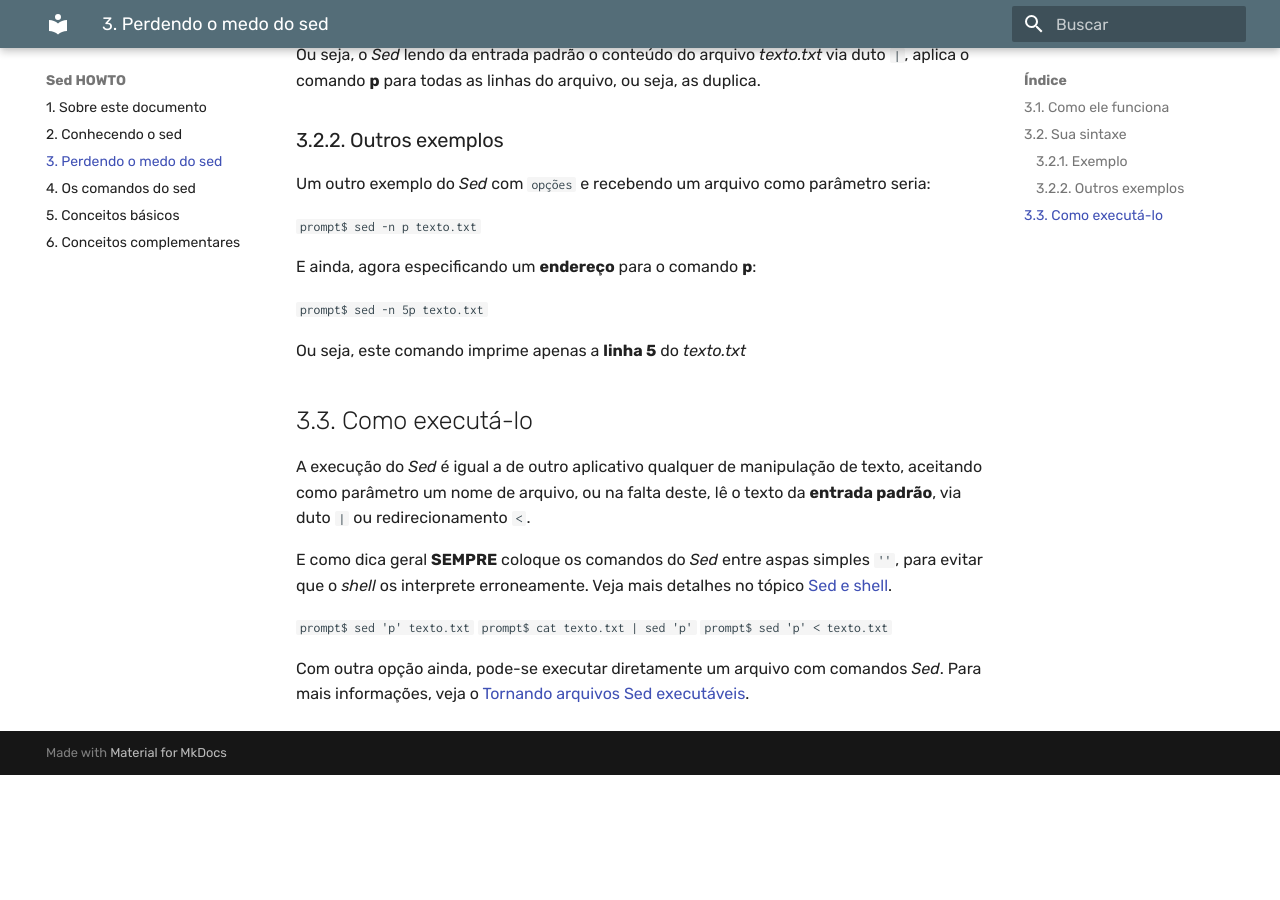
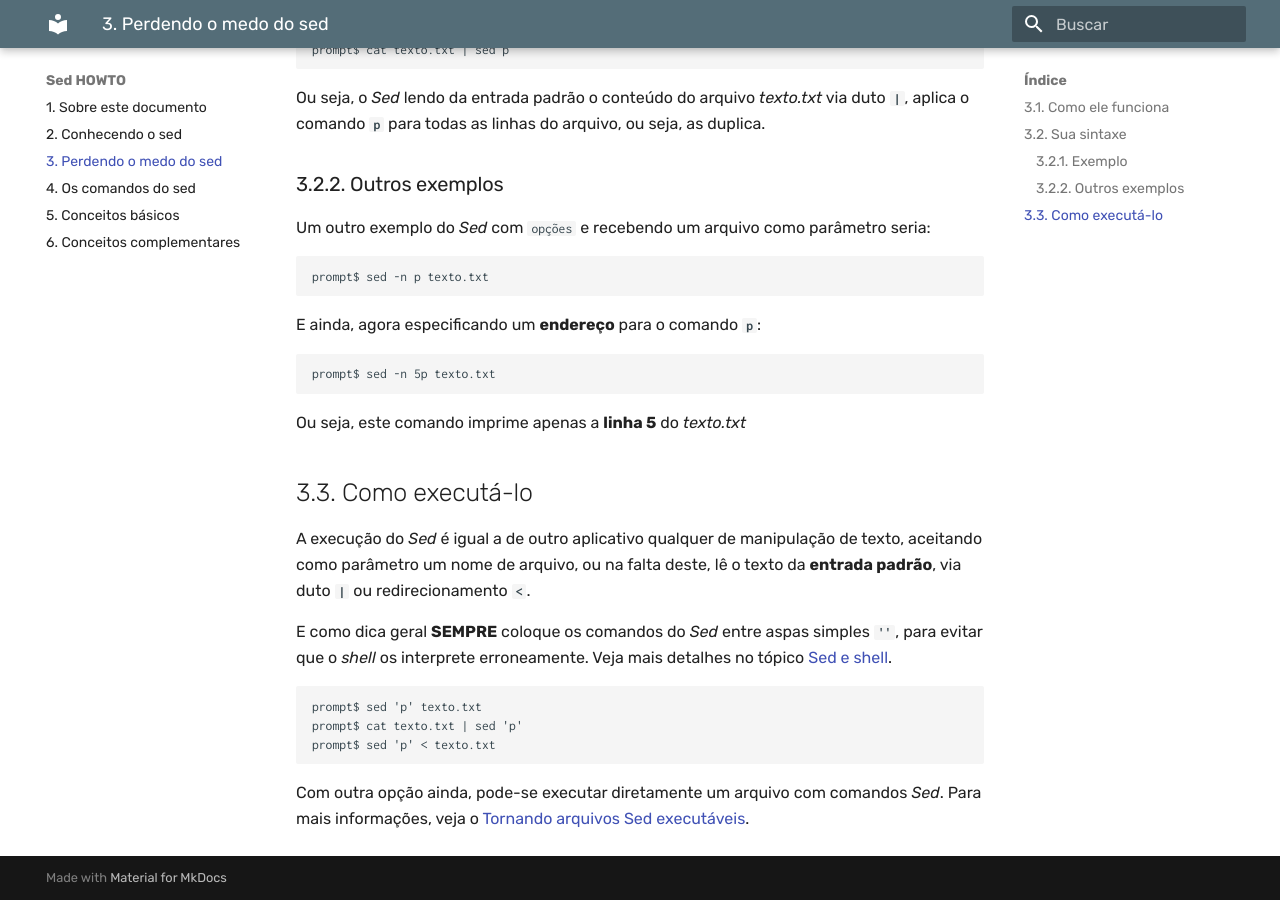
Before and after one commit to tomazcunha/sed-howto-mkdocs, an MkDocs documentation site: the page built from docs/Cap03-Perdendo-o-medo-do-sed.md, in a window 1280 px wide and 900 px high, scrolled down 1071 px. Built offline with MkDocs 1.6.1 and Material for MkDocs 9.7.7, drawn with Linux system fonts in a browser that asks for light colours; before the commit the page ends 1846 px from its top, so only the background shows below that.

````diff
--- a/docs/Cap03-Perdendo-o-medo-do-sed.md
+++ b/docs/Cap03-Perdendo-o-medo-do-sed.md
@@ -2,9 +2,9 @@
 
 ## 3.1. Como ele funciona
 
-O _Sed_ funciona como um filtro, por onde você passa um texto `X` e ele joga na saída um texto `Y`.
+O _Sed_ funciona como um filtro, por onde você passa um texto **`X`** e ele joga na saída um texto **`Y`**.
 
-O texto `X` virou `Y` seguindo algumas regrinhas que você determinou.
+O texto **`X`** virou **`Y`** seguindo algumas regrinhas que você determinou.
 
 Pense no _Sed_ como um processador de alimentos, dependendo da lâmina utilizada, a batata sai cortada de uma maneira diferente :)
 
@@ -20,42 +20,54 @@ Pense no _Sed_ como um processador de alimentos, dependendo da lâmina utilizada
 
 A sintaxe genérica de um comando _Sed_ é:
 
-`sed [opções] regras [arquivo]`
+```
+sed [opções] regras [arquivo]
+```
 
 Sendo que `regras` tem a forma genérica de:
 
-`[endereço1 [, endereço2]] comando [argumento]`
+```
+[endereço1 [, endereço2]] comando [argumento]
+```
 
 ### 3.2.1. Exemplo
 
 Como notação tradicional, o que está `[entre colchetes]` é opcional, então a sintaxe _Sed_ mais simples que existe é `sed regra` como em:
 
-`prompt$ cat texto.txt | sed p`
+```
+prompt$ cat texto.txt | sed p
+```
 
-Ou seja, o _Sed_ lendo da entrada padrão o conteúdo do arquivo _texto.txt_ via duto `|`, aplica o comando **p** para todas as linhas do arquivo, ou seja, as duplica.
+Ou seja, o _Sed_ lendo da entrada padrão o conteúdo do arquivo _texto.txt_ via duto **`|`**, aplica o comando **`p`** para todas as linhas do arquivo, ou seja, as duplica.
 
 
 ### 3.2.2. Outros exemplos
 
 Um outro exemplo do _Sed_ com `opções` e recebendo um arquivo como parâmetro seria:
 
-`prompt$ sed -n p texto.txt`
+```
+prompt$ sed -n p texto.txt
+```
 
-E ainda, agora especificando um **endereço** para o comando **p**:
+E ainda, agora especificando um **endereço** para o comando **`p`**:
 
-`prompt$ sed -n 5p texto.txt`
+```
+prompt$ sed -n 5p texto.txt
+```
 
 Ou seja, este comando imprime apenas a **linha 5** do _texto.txt_
 
 
 ## 3.3. Como executá-lo
 
-A execução do _Sed_ é igual a de outro aplicativo qualquer de manipulação de texto, aceitando como parâmetro um nome de arquivo, ou na falta deste, lê o texto da **entrada padrão**, via duto `|` ou redirecionamento `<`.
+A execução do _Sed_ é igual a de outro aplicativo qualquer de manipulação de texto, aceitando como parâmetro um nome de arquivo, ou na falta deste, lê o texto da **entrada padrão**, via duto **`|`** ou redirecionamento **`<`**.
 
-E como dica geral **SEMPRE** coloque os comandos do _Sed_ entre aspas simples `''`, para evitar que o _shell_ os interprete erroneamente. Veja mais detalhes no tópico [Sed e shell](https://aurelio.net/sed/sed-howto/#sed-e-shell).
+E como dica geral **SEMPRE** coloque os comandos do _Sed_ entre aspas simples **`''`**, para evitar que o _shell_ os interprete erroneamente. Veja mais detalhes no tópico [Sed e shell](https://aurelio.net/sed/sed-howto/#sed-e-shell).
 
-`prompt$ sed 'p' texto.txt`
-`prompt$ cat texto.txt | sed 'p'`
-`prompt$ sed 'p' < texto.txt`
+```
+prompt$ sed 'p' texto.txt
+prompt$ cat texto.txt | sed 'p'
+prompt$ sed 'p' < texto.txt
+```
 
 Com outra opção ainda, pode-se executar diretamente um arquivo com comandos _Sed_. Para mais informações, veja o [Tornando arquivos Sed executáveis](https://aurelio.net/sed/sed-howto/#arquivos-executaveis).
````
